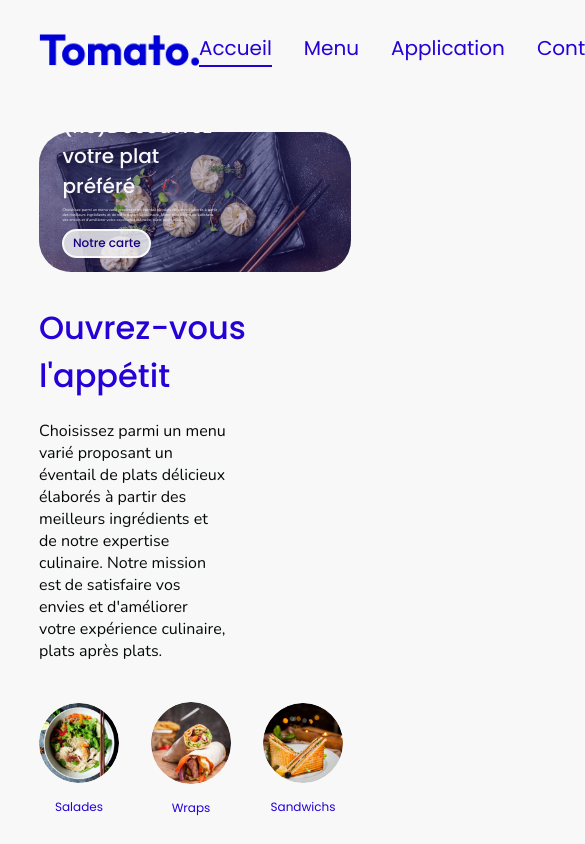
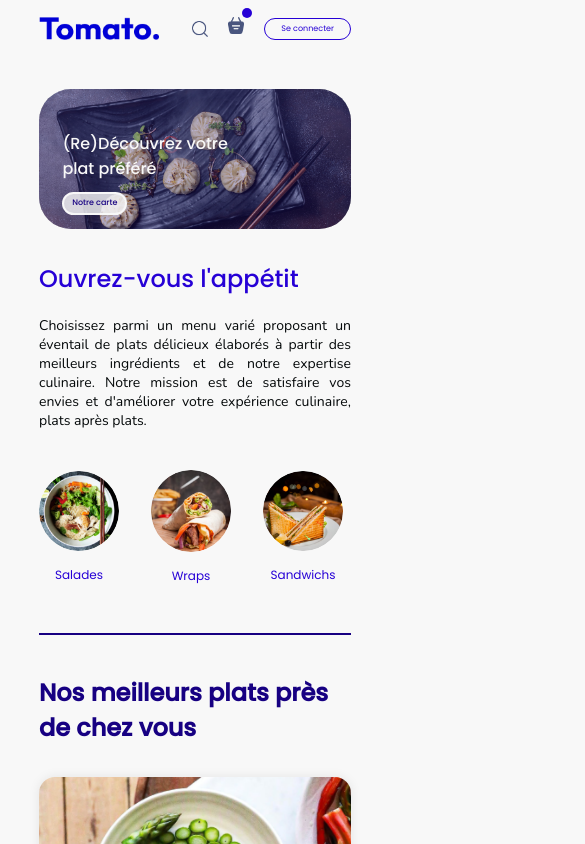
Before and after one commit to TheoAt/food-delivery-app, a React (Vite) app in the folder frontend/: page / in a window 390 px wide. Shown: the top 844 px of the page, 585 px wide, since content can reach past the window. Built offline with nearby package versions, Linux system fonts and the light colour scheme.

Commit message:
add responsive website

```diff
--- a/frontend/src/components/Footer/Footer.css
+++ b/frontend/src/components/Footer/Footer.css
@@ -51,3 +51,20 @@
     background-color: var(--light-color);
     border: none;
 }
+
+@media screen and (max-width: 768px) {
+    .footer-content {
+        display: flex;
+        flex-direction: column;
+        gap: 36px;
+    }
+
+    .footer-content-left p{
+        font-size: 14px;
+        margin: var(--spacing-medium) 0;
+    }
+
+    .footer-copyright {
+        text-align: center;
+    }
+}
--- a/frontend/src/components/Header/Header.css
+++ b/frontend/src/components/Header/Header.css
@@ -57,3 +57,28 @@
 .header-contents button:hover {
     background-color: var(--light-color);
 }
+
+@media screen and (max-width: 1050px) {
+    .header-contents {
+        max-width: 44%;
+    }
+}
+
+@media screen and (max-width: 750px) {
+    .header-contents {
+        max-width: 64%;
+    }
+
+    .header-contents p {
+        display: none;
+    }
+
+    .header-contents h2 {
+        font-size: var(--spacing-medium);
+    }
+
+    .header-contents button {
+        padding: 1vw 2vw;
+        font-size: var(--spacing);
+    }
+}
--- a/frontend/src/components/Header/Header.jsx
+++ b/frontend/src/components/Header/Header.jsx
@@ -8,9 +8,11 @@ const Header = () => {
       <div className="header-contents">
         <h2>(Re)Découvrez votre plat préféré</h2>
         <p>Choisissez parmi un menu varié proposant un éventail de plats délicieux élaborés à partir des meilleurs ingrédients et de notre expertise culinaire. Notre mission est de satisfaire vos envies et d'améliorer votre expérience culinaire, plats après plats.</p>
-        <button>Notre carte</button>
+        <a href="#menu">
+          <button>Notre carte</button>
+        </a>
       </div>
-    </div>
+    </div >
   )
 }
 
--- a/frontend/src/components/Menu/Menu.css
+++ b/frontend/src/components/Menu/Menu.css
@@ -55,3 +55,15 @@
     border: none;
     background-color: var(--outremer);
 }
+
+@media screen and (max-width: 1050px) {
+    .menu-desc {
+        max-width: 100% !important;
+        font-size: 14px;
+        text-align: justify;
+    }
+
+    .menu-container h1 {
+        font-size: 24px;
+    }
+}
--- a/frontend/src/components/Navbar/Navbar.css
+++ b/frontend/src/components/Navbar/Navbar.css
@@ -62,3 +62,79 @@
     background: var(--main-color);
     color: var(--light-color);
 }
+
+@media screen and (max-width: 1050px) {
+    .navbar-container .logo {
+        width: 140px;
+    }
+
+    .navbar-menu {
+        gap: 20px;
+        font-size: var(--spacing-medium);
+    }
+
+    .navbar-right {
+        gap: 28px;
+    }
+
+    .navbar-right img {
+        width: 22px;
+    }
+
+    .navbar-right button {
+        padding: var(--spacing) 24px;
+    }
+}
+
+@media screen and (max-width: 900px) {
+    .navbar-container .logo {
+        width: 120px;
+    }
+
+    .navbar-menu {
+        gap: 14px;
+        font-size: var(--spacing-medium);
+    }
+
+    .navbar-right {
+        gap: 20px;
+    }
+
+    .navbar-right img {
+        width: 20px;
+    }
+
+    .navbar-right button {
+        padding: var(--spacing) 20px;
+        font-size: var(--spacing-medium);
+    }
+}
+
+@media screen and (max-width: 810px) {
+    .navbar-menu {
+        display: none;
+    }
+
+    .navbar-right {
+        gap: 32px;
+    }
+}
+
+@media screen and (max-width: 600px) {
+    .navbar-menu {
+        display: none;
+    }
+
+    .navbar-right {
+        gap: 20px;
+    }
+
+    .navbar-right img {
+        width: 16px;
+    }
+
+    .navbar-right button {
+        font-size: 8px;
+        padding: 4px 16px;
+    }
+}
--- a/frontend/src/components/Navbar/Navbar.jsx
+++ b/frontend/src/components/Navbar/Navbar.jsx
@@ -2,6 +2,7 @@ import React, { useState } from 'react'
 import './Navbar.css'
 
 import { assets } from '../../assets/assets'
+import { Link }  from 'react-router-dom'
 
 const Navbar = () => {
 
@@ -12,10 +13,10 @@ const Navbar = () => {
             <img className="logo" src={assets.logo} alt="logo_img" />
 
             <ul className="navbar-menu">
-                <li onClick={() => { setCurrentPage('home') }} className={currentPage === 'home' ? 'active-page' : ''}> <a href="#home">Accueil</a></li>
-                <li onClick={() => { setCurrentPage('menu') }} className={currentPage === 'menu' ? 'active-page' : ''}><a href='#menu'>Menu</a></li>
-                <li onClick={() => { setCurrentPage('app') }} className={currentPage === 'app' ? 'active-page' : ''}><a href='#app-download'>Application</a></li>
-                <li onClick={() => { setCurrentPage('contact') }} className={currentPage === 'contact' ? 'active-page' : ''}><a href='#footer'>Contact</a></li>
+                <Link to='/' onClick={() => { setCurrentPage('home') }} className={currentPage === 'home' ? 'active-page' : ''}> Accueil</Link>
+                <a href='#menu' onClick={() => { setCurrentPage('menu') }} className={currentPage === 'menu' ? 'active-page' : ''}>Menu</a>
+                <a href='#app-download' onClick={() => { setCurrentPage('app') }} className={currentPage === 'app' ? 'active-page' : ''}>Application</a>
+                <a href='#footer' onClick={() => { setCurrentPage('contact') }} className={currentPage === 'contact' ? 'active-page' : ''}>Contact</a>
             </ul>
 
             <div className="navbar-right">
--- a/frontend/src/index.css
+++ b/frontend/src/index.css
@@ -17,8 +17,8 @@
 * {
   margin: 0;
   padding: 0;
-  box-sizing: border-box;
   font-family: var(--main-font);
+  scroll-behavior: smooth;
 }
 
 body {
```
